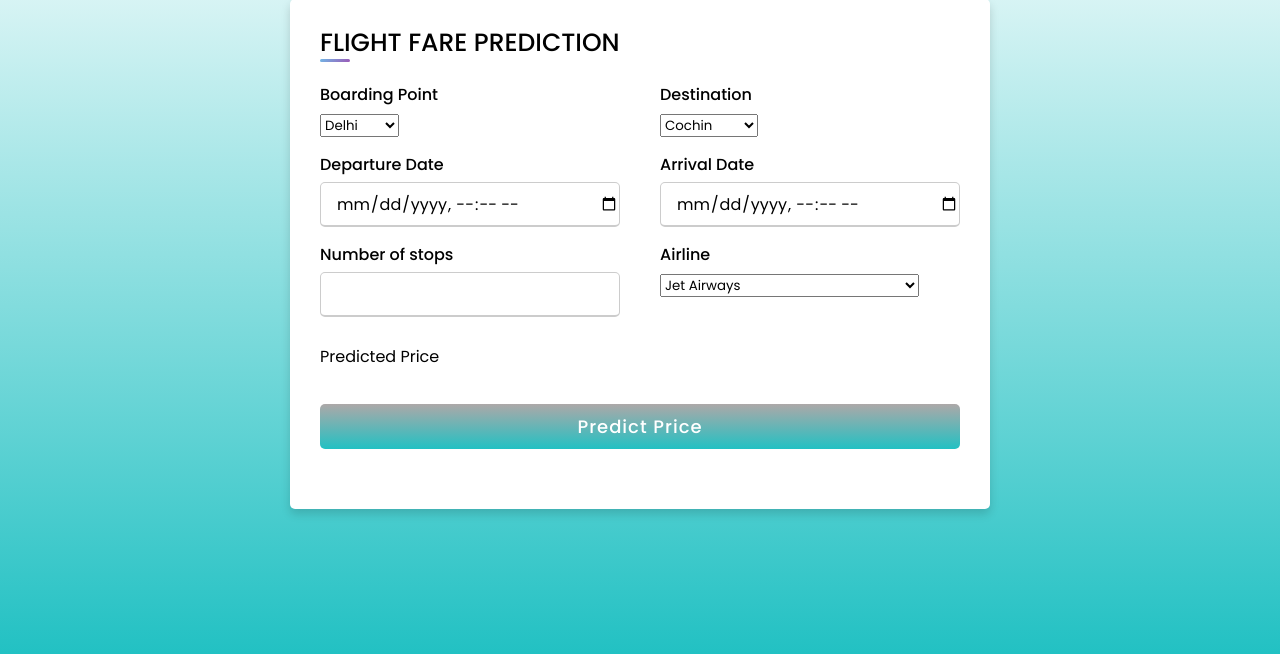
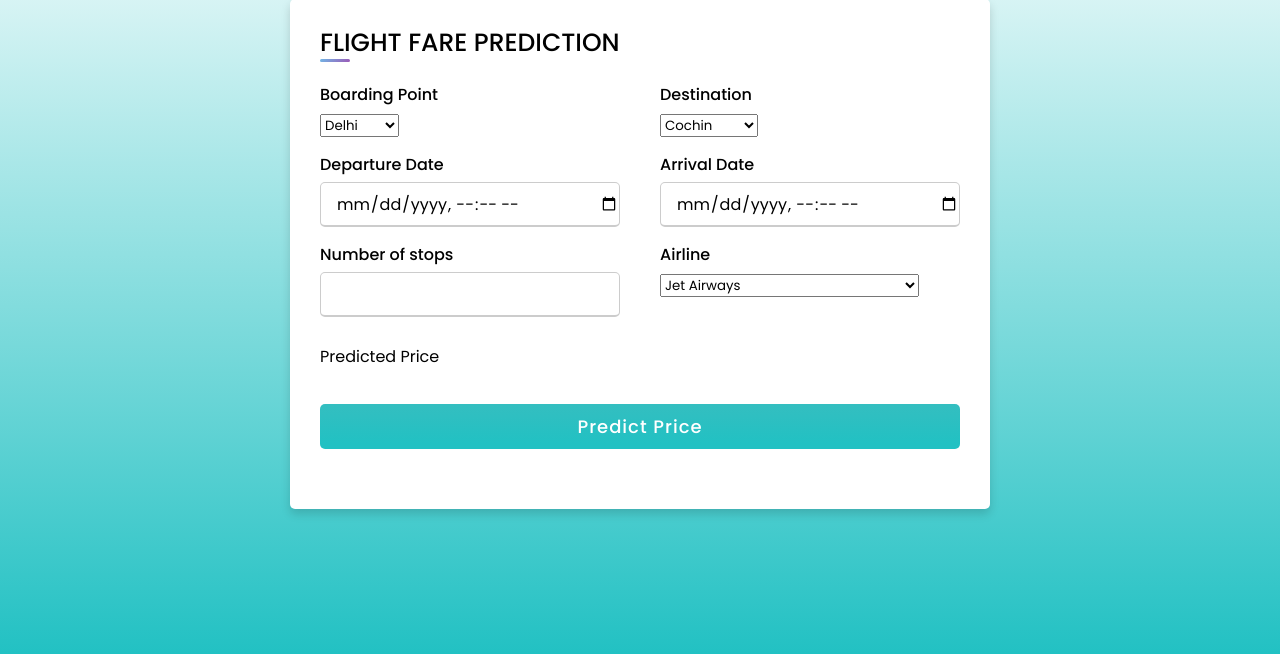
Before and after one commit to shreyaspatil2712/flightfare_prediction_ineuronai, a Flask app: page / in a window 1280 px wide. Shown: the part 146-800 px from the top of the page. Run offline with Flask 2, Linux system fonts and the light colour scheme; parts of the project's set-up code (start-up, migrations or seed data) failed here and were passed over.

Commit message:
Update style.css

```diff
--- a/static/css/style.css
+++ b/static/css/style.css
@@ -117,12 +117,13 @@ form .input-box span.details{
    cursor: pointer;
    transition: all 0.3s ease;
    background: rgb(34,193,195);
-   background: linear-gradient(0deg, rgba(34,193,195,1) 0%, rgba(173,168,168,1) 100%);
+   background: linear-gradient(0deg, rgba(34,193,195,1) 14%, rgba(52,190,192,1) 100%, rgba(173,168,168,1) 100%);
+
  }
  form .button input:hover{
   /* transform: scale(0.99); */
   background: rgb(34,193,195);
-  background: linear-gradient(0deg, rgba(34,193,195,1) 0%, rgba(173,168,168,1) 100%);;
+  background: linear-gradient(0deg, rgba(34,193,195,1) 14%, rgba(52,190,192,1) 100%, rgba(173,168,168,1) 100%);
   }
  @media(max-width: 584px){
  .container{
```
